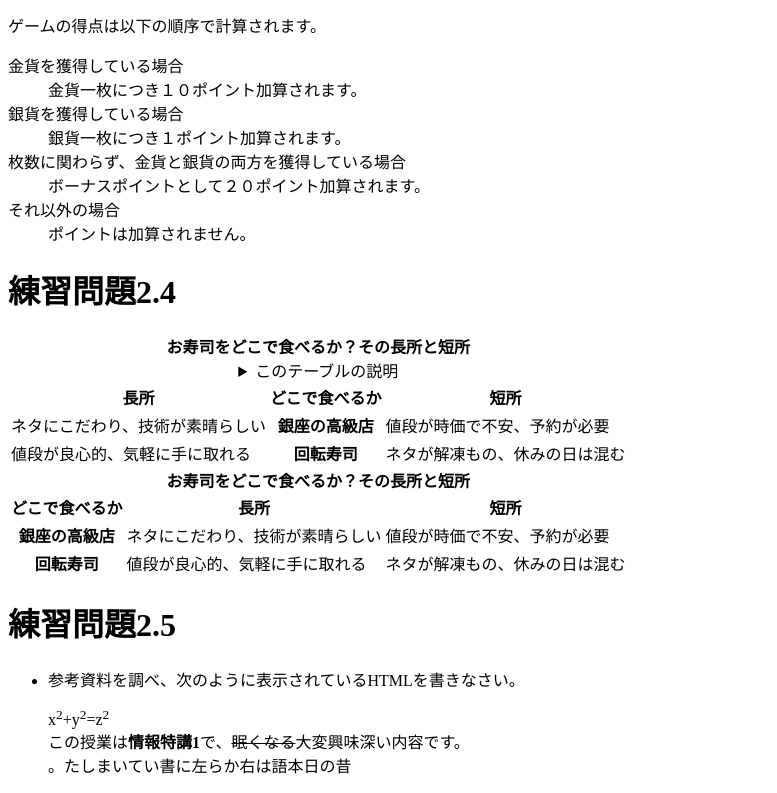
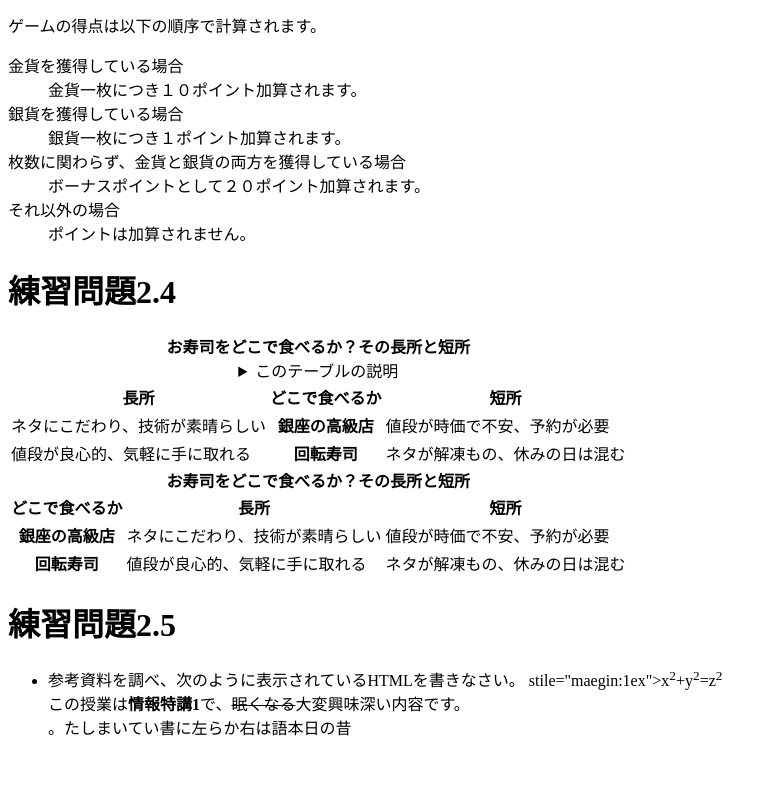
Before and after one commit to enndouryouta/danntyou, a plain HTML site: page index.html in a window 1280 px wide. Shown: the part 613-1406 px from the top of the page, without its empty margins (0-777 px from the left). After the commit the page ends 1368 px from the top, so only its background shows below. Drawn offline with Linux system fonts and the light colour scheme.

Commit message:
Update index.html

```diff
--- a/index.html
+++ b/index.html
@@ -80,9 +80,9 @@
     <h1>練習問題2.5</h1>
     <ul>
         <li>参考資料を調べ、次のように表示されているHTMLを書きなさい。
-            <p
+
                 stile="maegin:1ex">x<sup>2</sup>+y<sup>2</sup>=z<sup>2</sup>
-                <br/>
+                <br>
                 この授業は<b>情報特講1</b>で、<s>眠くなる</s>大変興味深い内容です。<br/>
 
                 <bdo dir="rtl">昔の日本語は右から左に書いていました。</bdo></p>
```
